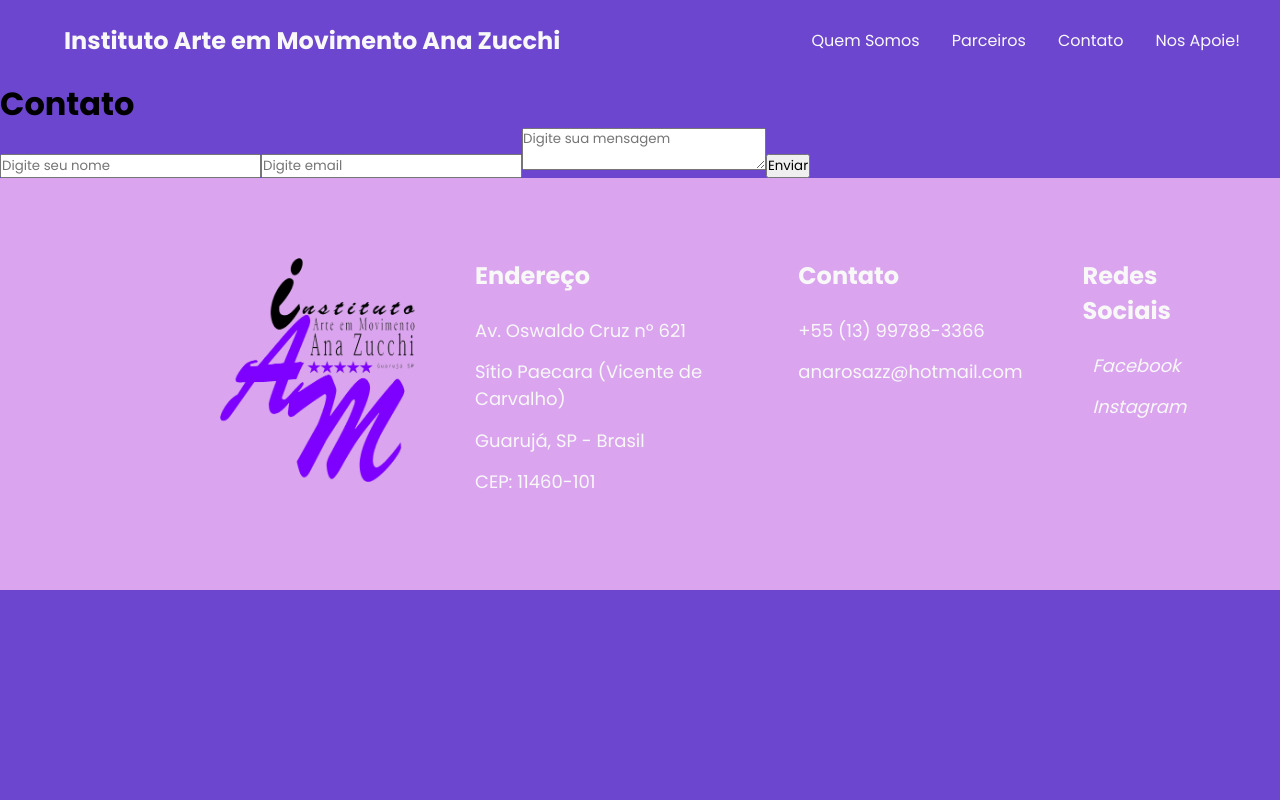
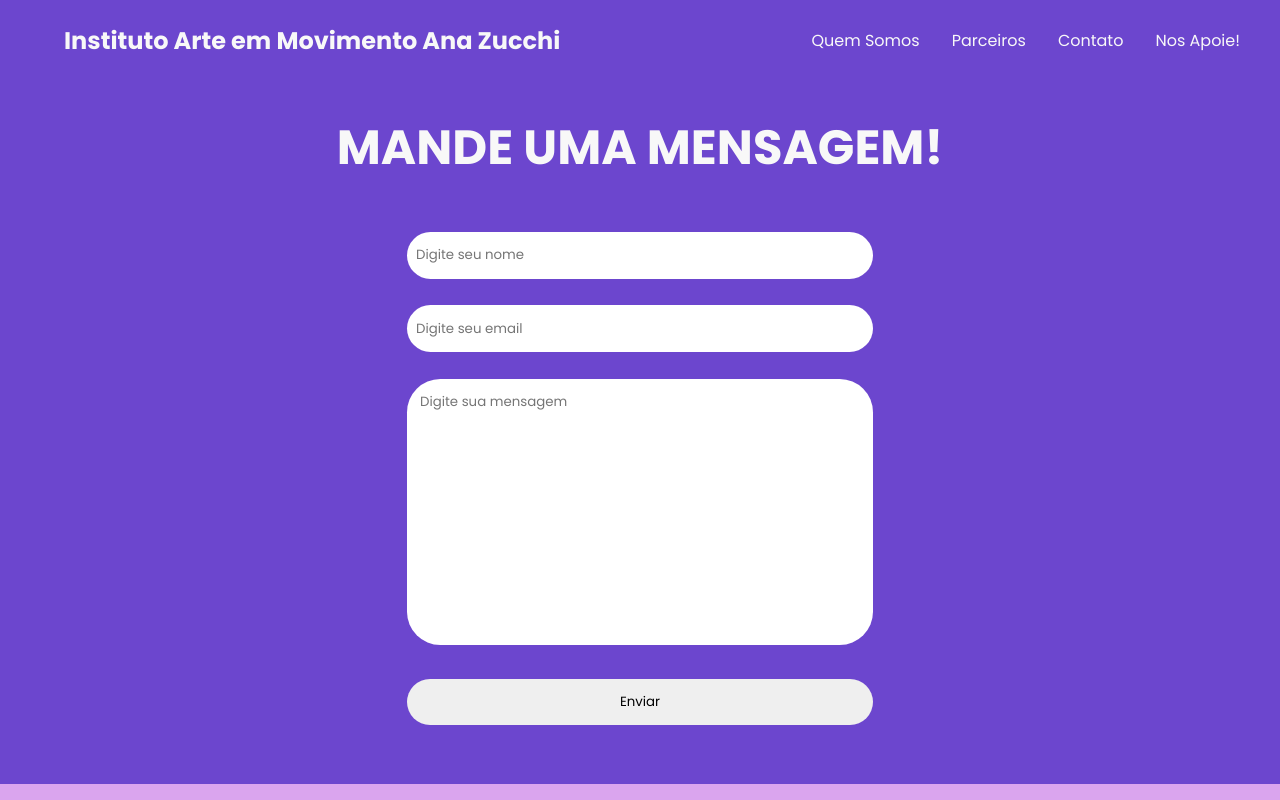
Before and after one commit to rianrr/arte-em-movimento, a React (Vite) app: page /contato in a window 1280 px wide. Shown: the top 800 px of the page. Built offline with nearby package versions, Linux system fonts and the light colour scheme; a web font is replaced by a local one.

Commit message:
todo: fix mission page and style contact page

```diff
--- a/src/pages/Contact.tsx
+++ b/src/pages/Contact.tsx
@@ -2,6 +2,7 @@
 import Footer from "../components/Footer";
 import Navbar from "../components/Navbar";
 import emailjs from '@emailjs/browser'
+import { Container, Wrapper, Form, Heading, Input, TextArea } from '../styles/ContactStyles'
 
 export function Contact() {
     const [name, setName] = useState('')
@@ -37,15 +38,19 @@
     return (
         <>
             <Navbar />
-            <h1>Contato</h1>
 
-            <form onSubmit={sendEmail}>
-              <input type="text" placeholder="Digite seu nome" onChange={(e) => setName(e.target.value)} value={name} />
-              <input type="email" placeholder="Digite email" onChange={(e) => setEmail(e.target.value)} value={email} />
-              <textarea placeholder="Digite sua mensagem" onChange={(e) => setMessage(e.target.value)} value={message} />
+            <Container>
+              <Heading>MANDE UMA MENSAGEM!</Heading>
 
-              <input type="submit" value="Enviar" />
-            </form>
+              <Form onSubmit={sendEmail}>
+                <Input type="text" placeholder="Digite seu nome" onChange={(e) => setName(e.target.value)} value={name} />
+                <Input type="email" placeholder="Digite seu email" onChange={(e) => setEmail(e.target.value)} value={email} />
+                <TextArea placeholder="Digite sua mensagem" onChange={(e) => setMessage(e.target.value)} value={message} />
+
+                <Input type="submit" value="Enviar" />
+              </Form>
+            </Container>
+
             <Footer />
         </>
     )
--- a/src/styles/ContactStyles.tsx
+++ b/src/styles/ContactStyles.tsx
@@ -1 +1,44 @@
 import styled from 'styled-components'
+
+export const Container = styled.section`
+  display: flex;
+  flex-direction: column;
+  margin: 2em 2em 2em 2em;
+  align-items: center;
+    justify-content: center;
+`
+
+export const Wrapper = styled.div``
+
+export const Form = styled.form`
+  display: flex;
+  flex-direction: column;
+`
+
+export const Heading = styled.h2`
+  color: #f8f8f8;
+  font-size: 3em;
+  margin-bottom: 1em;
+`
+
+export const Input = styled.input`
+  /* background-color: ${props => props.type == "submit" ? "red" : "blue"} */
+  border: 0;
+  margin-bottom: 2em;
+  height: 3.5em;
+  width: 35em;
+  padding: .7em .7em .7em .7em;
+  outline: none;
+  border-radius: 5em;
+  cursor: ${props => props.type = "submit" ? 'pointer' : 'text'}  /* arrumar isso */
+`
+
+export const TextArea = styled.textarea`
+  resize: none;
+  outline: none;
+  border: 0;
+  padding: 1em 1em 1em 1em;
+  border-radius: 2.5em;
+  margin-bottom: 2.5em;
+  height: 20em;
+`
```
